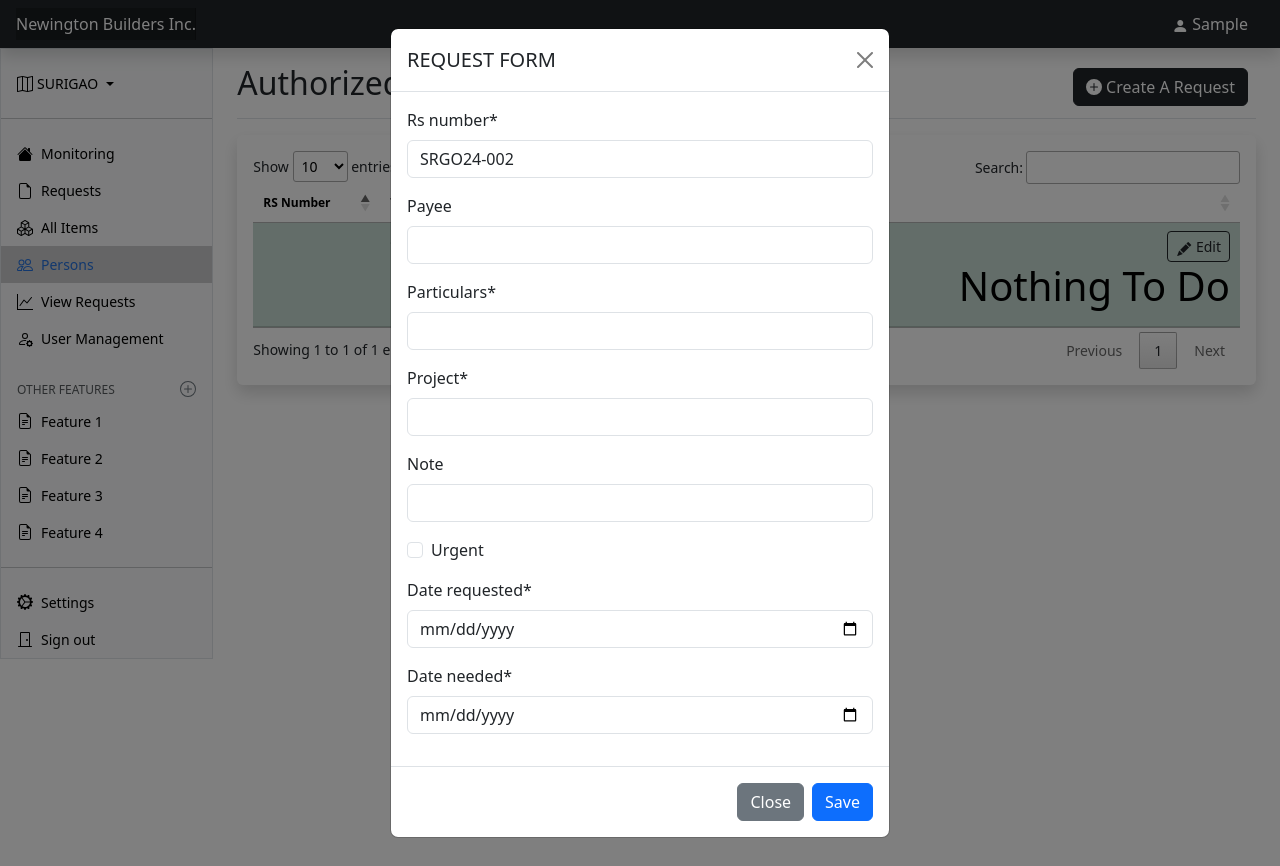
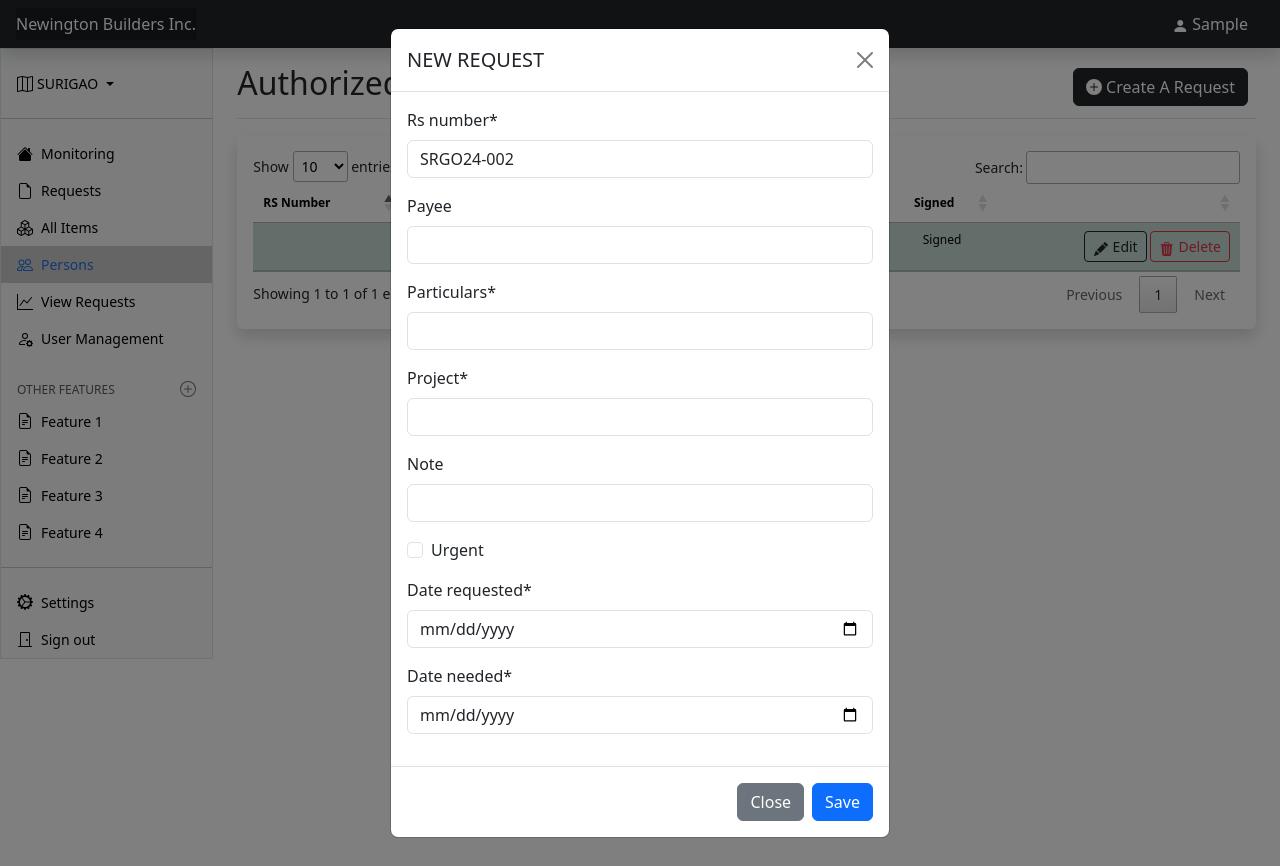
Before and after one commit to djahasiel16/Newington-Sytem, a Django app: page /surigao/list_view_persons/ in a window 1280 px wide, after a click on "Create A Request". Run offline with Django 5.2, Linux system fonts and the light colour scheme; a user stored in the database is signed in; tables that the repository leaves empty hold one stand-in row (values such as "Sample post"); some libraries are stand-ins or nearby versions.

Commit message:
Surigao Location Features Fixed

```diff
--- a/main/templates/main/actions/list_viewRequest_items.html
+++ b/main/templates/main/actions/list_viewRequest_items.html
@@ -3,9 +3,9 @@
 {% block content-title %}
 
 {% if rs_header.payee %}
-    {{rs_header.payee}}
+    {{rs_header.rs_number}}: {{rs_header.payee}}
 {% else %}
-    {{rs_header.particulars}}
+    {{rs_header.rs_number}}: {{rs_header.particulars}}
 {% endif %}
 
 {% endblock %}
@@ -120,6 +120,7 @@
                 <div class="modal-content">
                     <div class="modal-header">
                         <h1 class="modal-title fs-5" id="exampleModalLabel">
+                            ADD ITEM FOR:
                             {% if rs_header.payee %}
                                 {{rs_header.payee}}
                             {% else %}
--- a/main/templates/main/actions/list_view_persons.html
+++ b/main/templates/main/actions/list_view_persons.html
@@ -88,8 +88,22 @@
                             }
                         }
                     </script>
-                    {% else %}
-                    <h1>Nothing To Do</h1>
+                    {% elif title == 'Surigao' %}
+                    <button onclick="confirmDelete{{person.id}}('{{ person.name }}')" role="button"
+                        class="btn btn-outline-danger btn-sm">
+                        <i class="bi bi-trash3-fill"></i>
+                        Delete
+                        <span class="visually-hidden">Button</span>
+                    </button>
+                    <script>
+                        function confirmDelete{{person.id}}(info) {
+                            if (confirm("Are you sure you want to delete  " + info + " ?")) {
+                                window.location.href = "{% url 'surigao_delete_person' person.id %}";
+                            } else {
+                                // Do nothing or provide feedback to the user that the delete action was canceled.
+                            }
+                        }
+                    </script>
                     {% endif %}
                 </td>
             </tr>
@@ -142,6 +156,19 @@
                                 <button type="submit" class="btn btn-primary">Save changes</button>
                             </div>
                         </form>
+                        {% elif title == 'Surigao' %}
+                        <form action="{% url 'surigao_edit_authorizedPerson' person.id %}" method="post"
+                            enctype="multipart/form-data">
+                            {% csrf_token %}
+                            <div class="modal-body calculation-form">
+                                {% load surigao_tags %}
+                                {% editPersonModal person.id %}
+                            </div>
+                            <div class="modal-footer">
+                                <button type="button" class="btn btn-secondary" data-bs-dismiss="modal">Close</button>
+                                <button type="submit" class="btn btn-primary">Save changes</button>
+                            </div>
+                        </form>
                         {% endif %}
                     </div>
                 </div>
--- a/main/templates/main/base.html
+++ b/main/templates/main/base.html
@@ -283,7 +283,7 @@
                                 <div class="modal-dialog">
                                     <div class="modal-content">
                                         <div class="modal-header">
-                                            <h1 class="modal-title fs-5" id="exampleModalLabel">REQUEST FORM</h1>
+                                            <h1 class="modal-title fs-5" id="exampleModalLabel">NEW REQUEST</h1>
                                             <button type="button" class="btn-close" data-bs-dismiss="modal"
                                                 aria-label="Close"></button>
                                         </div>
```
Also changed, not shown: main/templates/main/actions/list_view_request.html (+24 -1 lines), main/templates/main/actions/rsSlip.html (+26 -1 lines).
